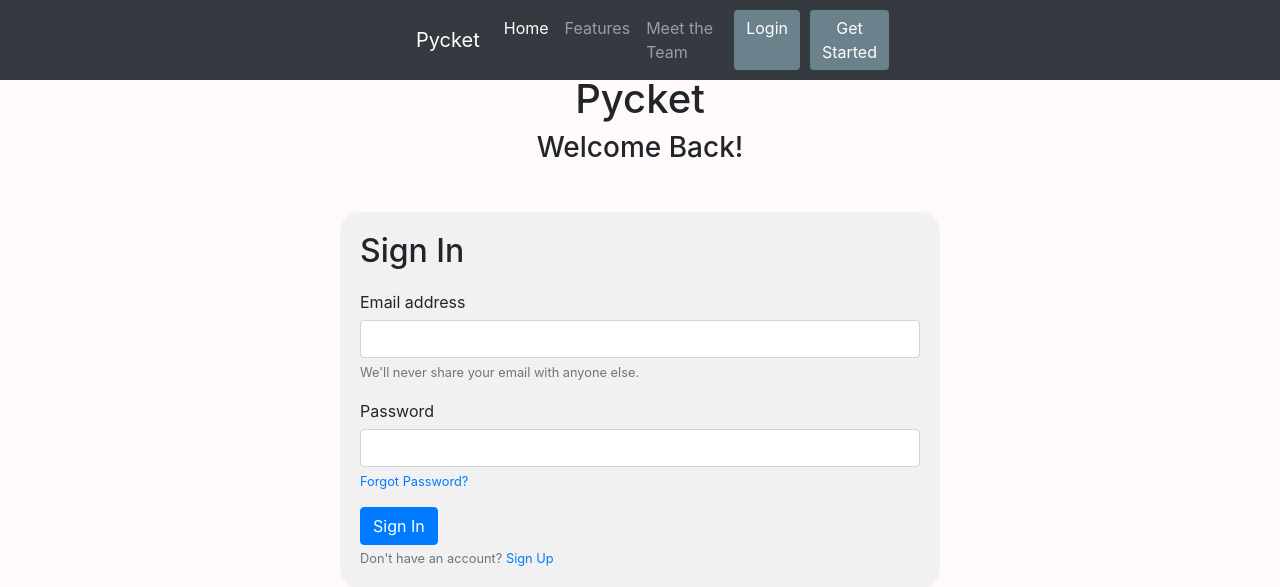
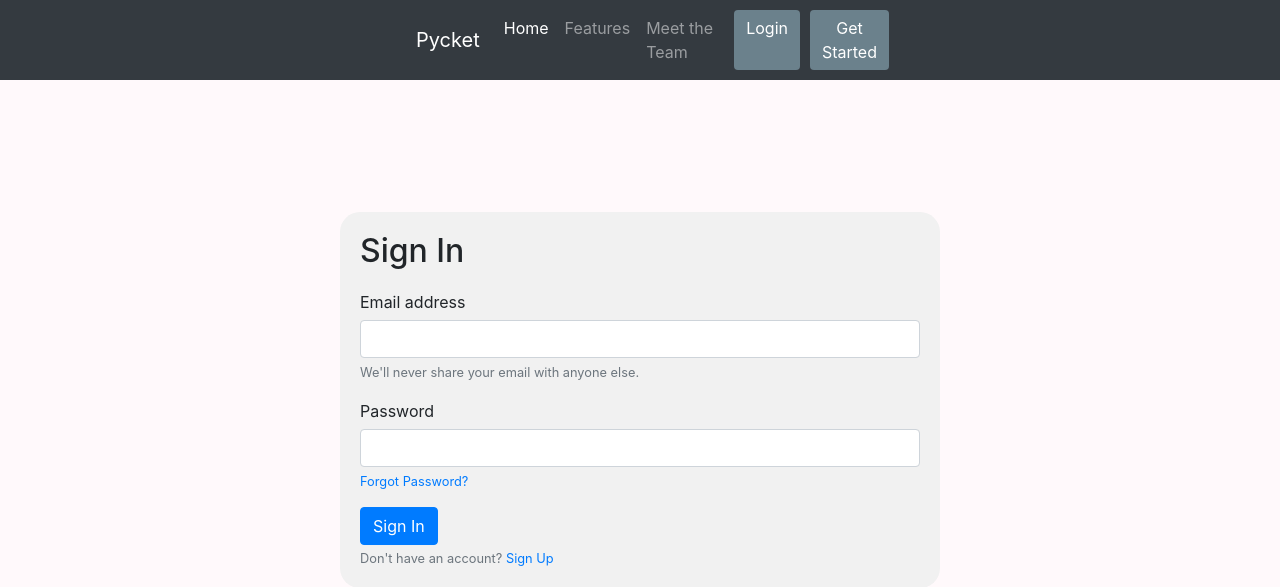
Before and after one commit to AU-CS-499-Spring-2020/Team_TODO, a Flask app: page /auth/login in a window 1280 px wide. Shown: the top 587 px of the page. Run offline with Flask 2, Linux system fonts and the light colour scheme; some libraries are stand-ins or nearby versions.

Commit message:
Remove title from login

```diff
--- a/Pycket/pycket/templates/auth/login.html
+++ b/Pycket/pycket/templates/auth/login.html
@@ -7,10 +7,6 @@
 {% endblock %}
 
 {% block content %}
-<div class="form-group" id="heading">
-  <h1>Pycket</h1>
-  <h3>Welcome Back!</h3>
-</div>
 <div class="container">
   <form id="login" method="POST">
     <div class="form-group">
```
